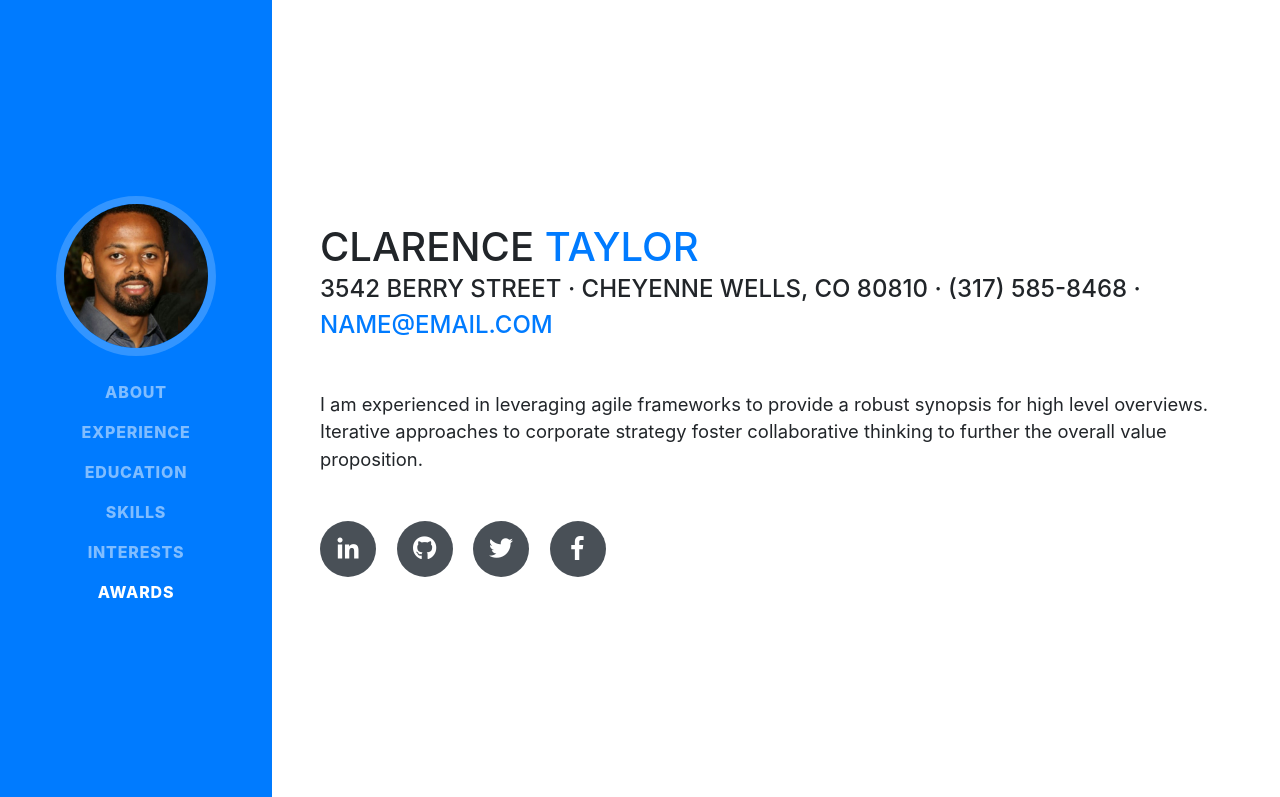
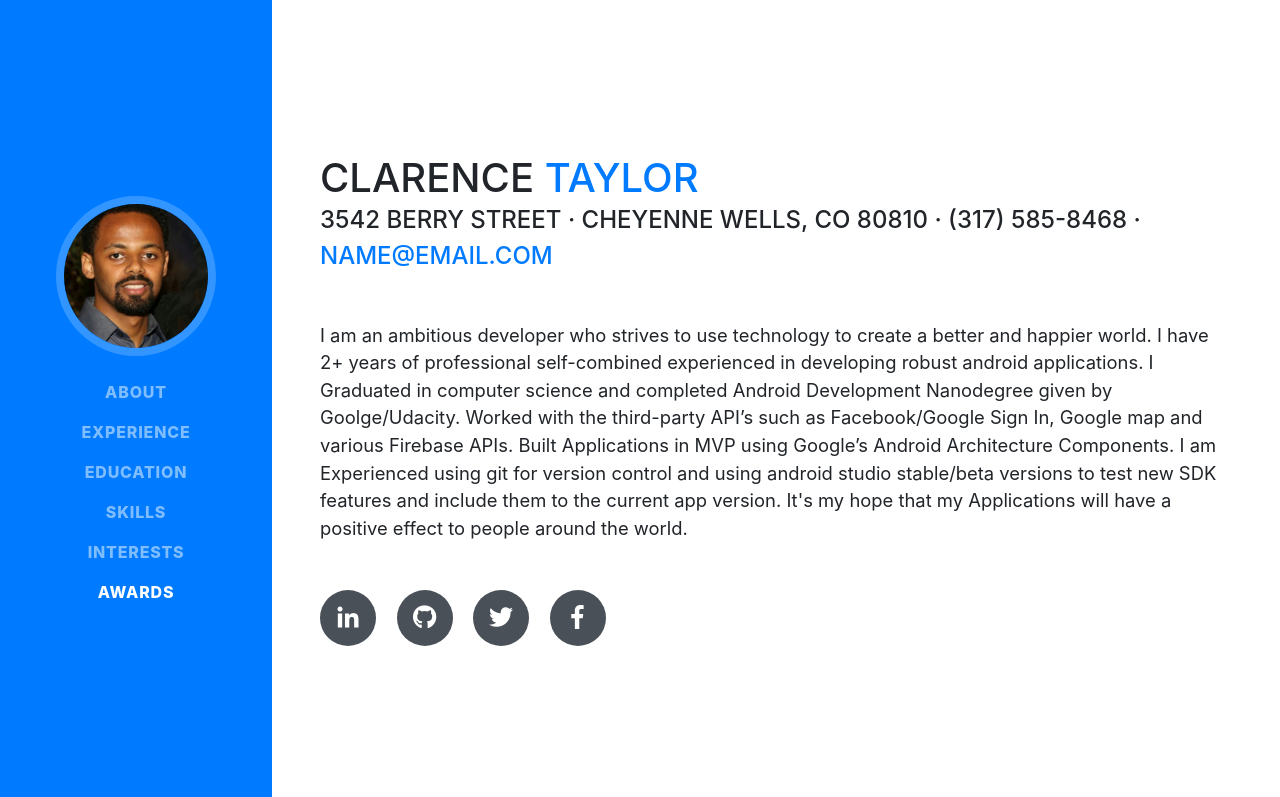
Before and after one commit to kiduel/Portfolio, a website with bundled scripts: page index.html in a window 1280 px wide. Shown: the top 797 px of the page. Built offline with nearby package versions, Linux system fonts and the light colour scheme; a web font is replaced by a local one.

Commit message:
Update index.html

```diff
--- a/index.html
+++ b/index.html
@@ -69,7 +69,14 @@
           <div class="subheading mb-5">3542 Berry Street · Cheyenne Wells, CO 80810 · (317) 585-8468 ·
             <a href="mailto:name@email.com">name@email.com</a>
           </div>
-          <p class="lead mb-5">I am experienced in leveraging agile frameworks to provide a robust synopsis for high level overviews. Iterative approaches to corporate strategy foster collaborative thinking to further the overall value proposition.</p>
+          <p class="lead mb-5"> I am an ambitious developer who strives to use technology to create a better and happier world.
+            I have 2+ years of professional self-combined experienced in developing robust android applications.
+            I Graduated in computer science and completed Android Development Nanodegree given by Goolge/Udacity.
+            Worked with the third-party API’s such as Facebook/Google Sign In, Google map and various Firebase APIs.
+            Built Applications in MVP using Google’s Android Architecture Components.
+            I am Experienced using git for version control and using android studio stable/beta versions to test new SDK features and include them to the current app version.
+            It's my hope that my Applications will have a positive effect to people around the world.
+          </p>
           <div class="social-icons">
             <a href="#">
               <i class="fab fa-linkedin-in"></i>
```
